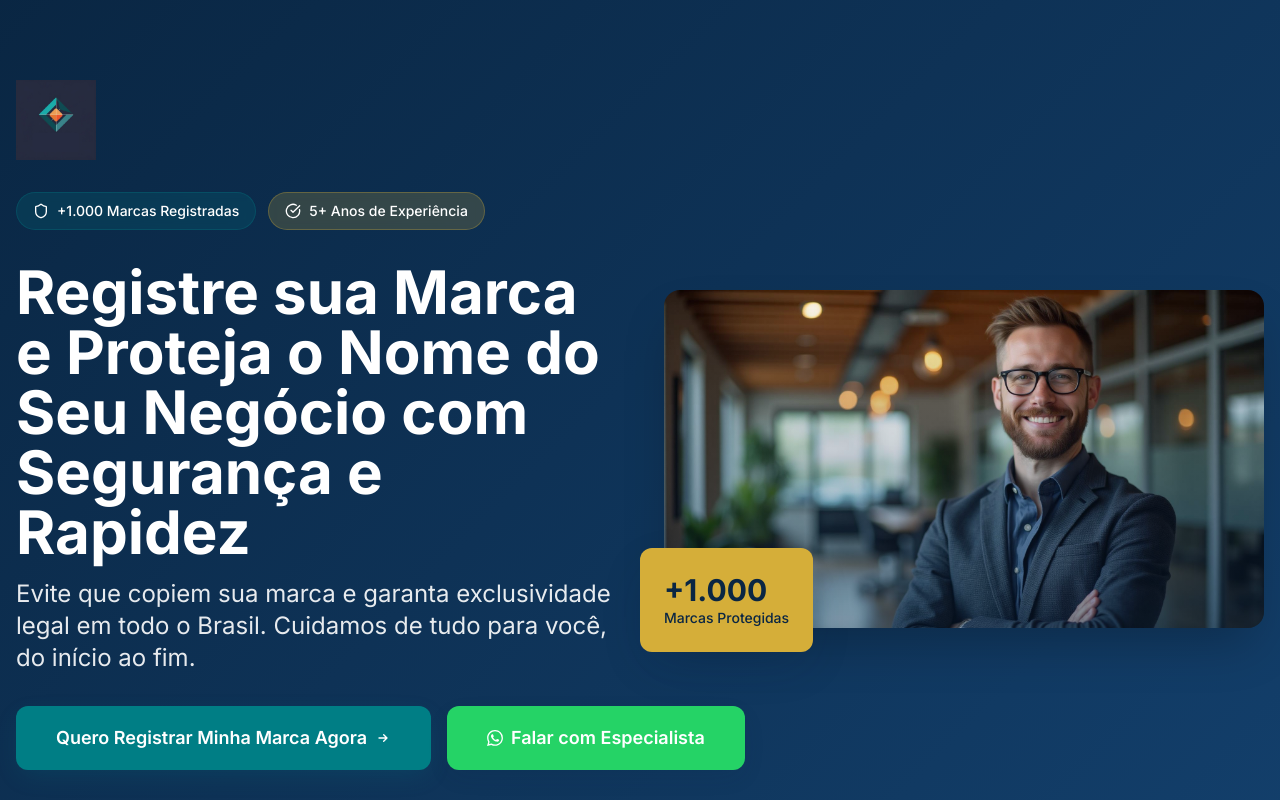
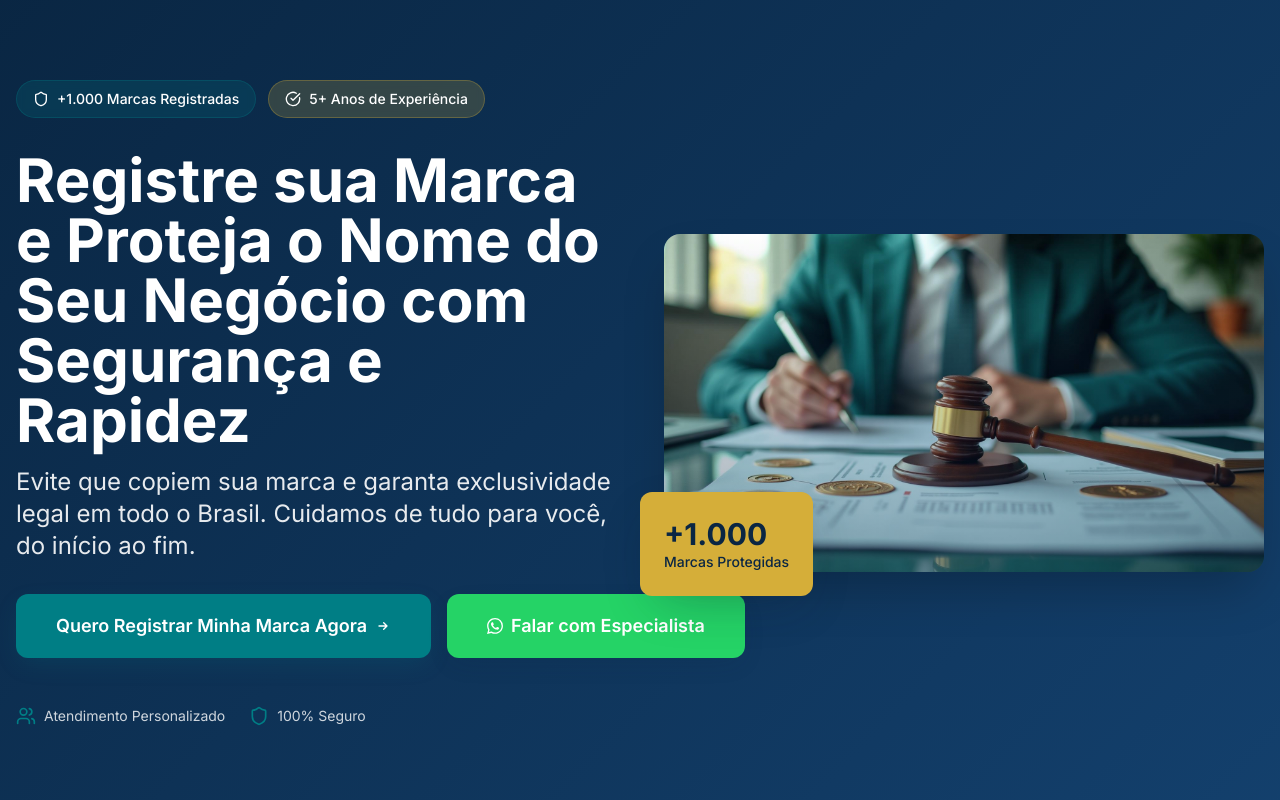
Before and after one commit to gustavopelicioniii-rgb/LEGAL-MARK---PROJETO-JULIA-E-GUSTAVO, a React (Vite) app: page / in a window 1280 px wide. Shown: the top 800 px of the page. Built offline with nearby package versions, Linux system fonts and the light colour scheme; the HTML template or start-up script is replaced by a standard one.

Commit message:
Refactor: Update logo and hero image

```diff
--- a/src/components/Footer.tsx
+++ b/src/components/Footer.tsx
@@ -1,4 +1,5 @@
 import { Mail, Phone, MapPin } from "lucide-react";
+import logo from "@/assets/logo.png";
 
 const Footer = () => {
   const whatsappNumber = "5511912200912";
@@ -11,6 +12,7 @@ const Footer = () => {
         <div className="grid sm:grid-cols-2 lg:grid-cols-4 gap-6 sm:gap-8">
           {/* Company Info */}
           <div className="space-y-3 sm:space-y-4">
+            <img src={logo} alt="Marca Legal" className="h-12 sm:h-16 w-auto mb-2" />
             <h3 className="text-lg sm:text-xl font-bold">Marca Legal</h3>
             <p className="text-xs sm:text-sm text-primary-foreground/80 leading-relaxed">
               Especialistas em Registro de Marca e Propriedade Intelectual.
--- a/src/components/Hero.tsx
+++ b/src/components/Hero.tsx
@@ -1,8 +1,7 @@
 import { Button } from "@/components/ui/button";
 import { Badge } from "@/components/ui/badge";
 import { Shield, Users, CheckCircle } from "lucide-react";
-import heroImage from "@/assets/hero-entrepreneur.jpg";
-import logo from "@/assets/logo.jpg";
+import heroImage from "@/assets/hero-brand-protection.jpg";
 
 const Hero = () => {
   const whatsappNumber = "5511912200912";
@@ -22,11 +21,6 @@ const Hero = () => {
         <div className="grid lg:grid-cols-2 gap-8 lg:gap-12 items-center">
           {/* Content */}
           <div className="text-white space-y-6 sm:space-y-8">
-            {/* Logo */}
-            <div className="mb-4">
-              <img src={logo} alt="Marca Legal Logo" className="h-16 sm:h-20 w-auto" />
-            </div>
-
             {/* Badges */}
             <div className="flex flex-wrap gap-2 sm:gap-3">
               <Badge variant="secondary" className="bg-accent/20 text-white border-accent/30 backdrop-blur-sm py-1.5 px-3 sm:py-2 sm:px-4 text-xs sm:text-sm font-medium">
@@ -99,7 +93,7 @@ const Hero = () => {
             <div className="relative rounded-2xl overflow-hidden shadow-2xl">
               <img
                 src={heroImage}
-                alt="Empresário confiante - Especialistas em Registro de Marca"
+                alt="Registro de Marca e Proteção de Propriedade Intelectual"
                 className="w-full h-auto object-cover"
               />
               <div className="absolute inset-0 bg-gradient-to-t from-primary/40 to-transparent" />
```
Also changed, not shown: src/assets/hero-brand-protection.jpg (added), src/assets/logo.png (added).
